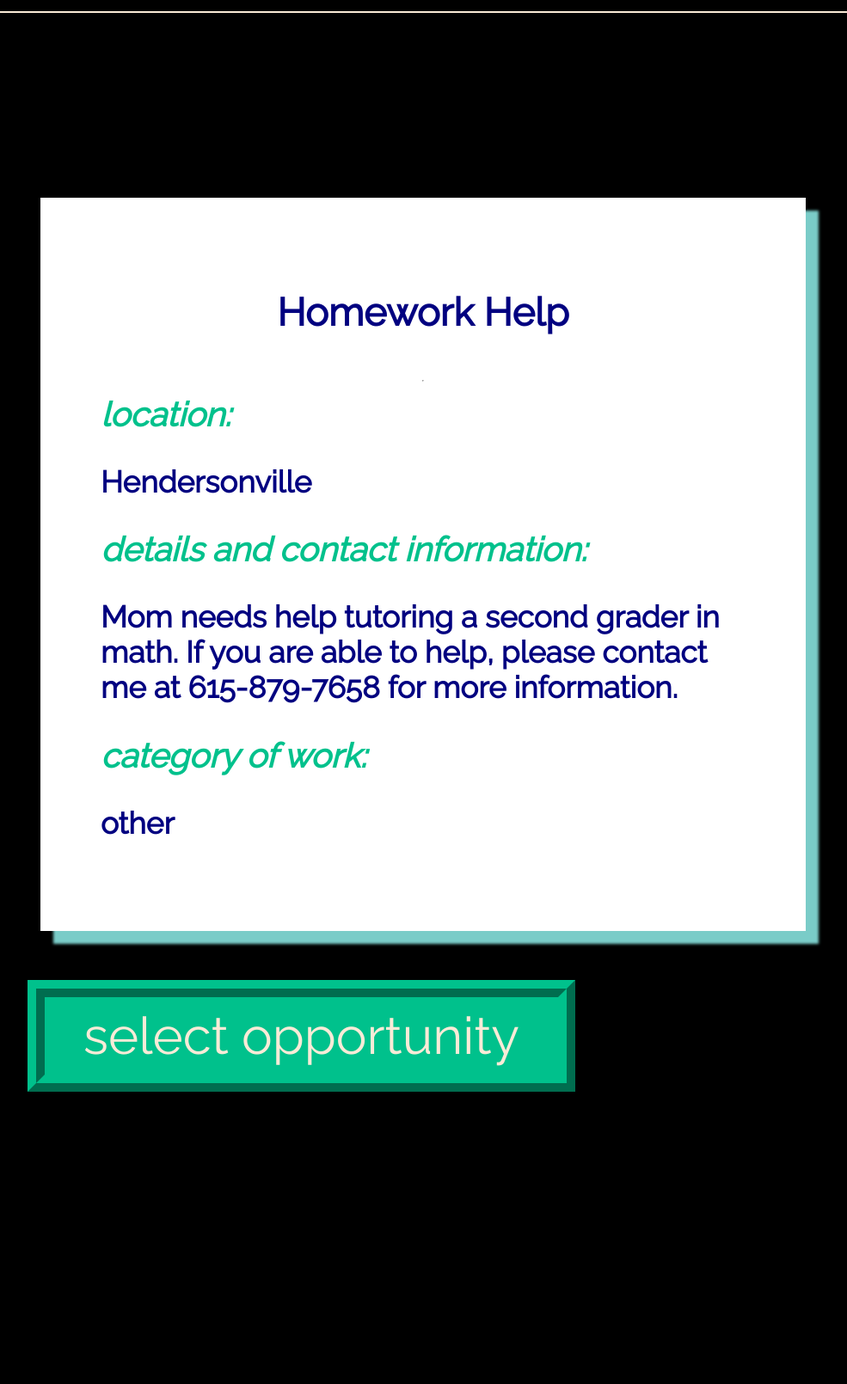
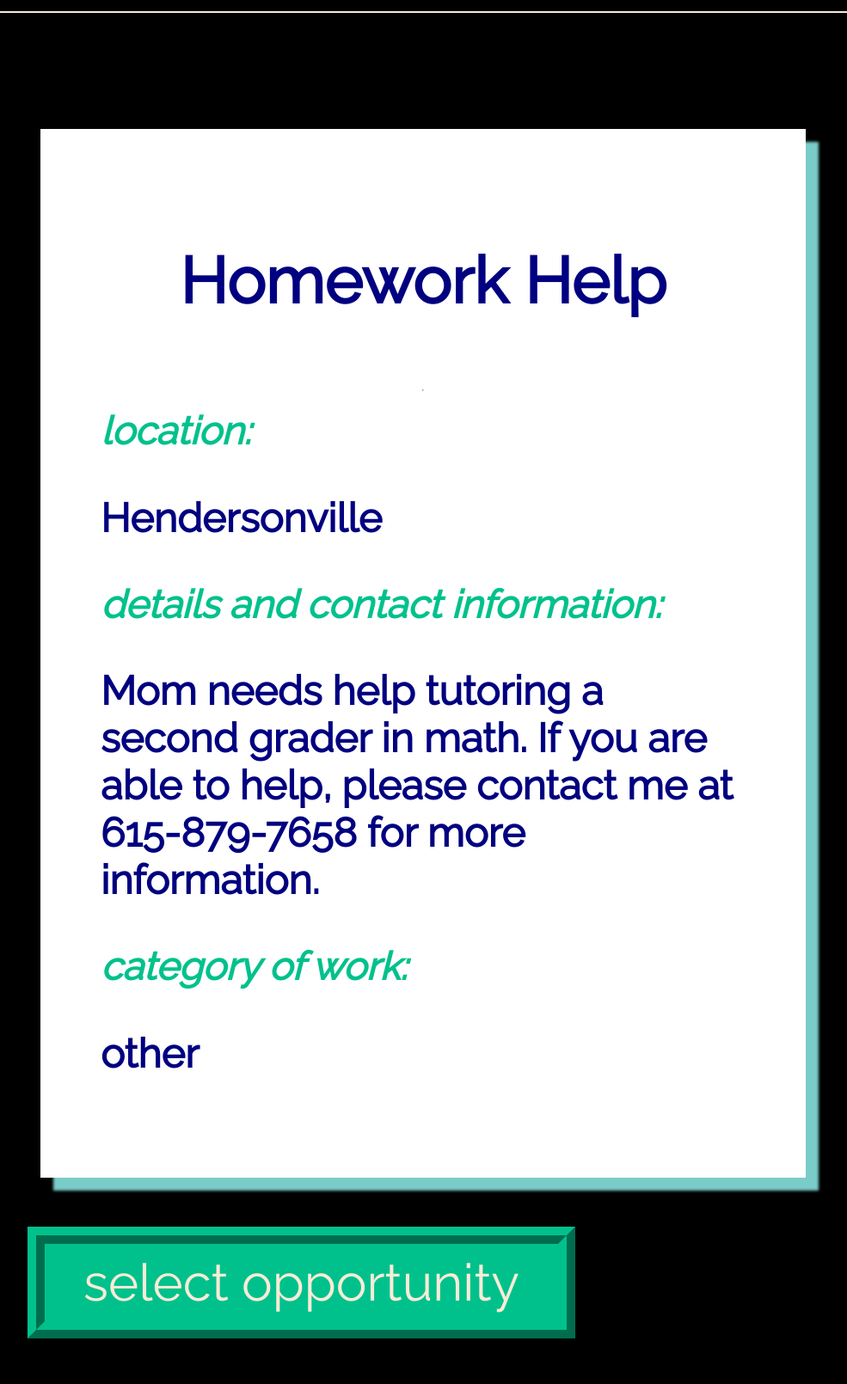
Before and after one commit to CarolineMadison/I_Joseph_Capstone_API, a Django app: page /jobs/32/ in a window 1280 px wide. Shown: the part 231-1841 px from the top of the page at 86% size, without its empty margins (143-1128 px from the left). Before the commit the page ends 1501 px from the top, so only its background shows below. Run offline with Django 3.2, Linux system fonts and the light colour scheme; a user stored in the database is signed in; data comes from the database, SQL or seed files in the repository; both versions use the stored data as it was after the commit.

Commit message:
finished last minute styling

```diff
--- a/ijosephproject/ijosephapp/static/styles/detail.css
+++ b/ijosephproject/ijosephapp/static/styles/detail.css
@@ -11,7 +11,7 @@ body {
 }
 
 label {
-    font-size: 39px;
+    font-size: 45px;
     color: #00c18c;
     font-family: 'Raleway', sans-serif;
     font-style: italic;
@@ -27,8 +27,8 @@ label {
     box-shadow: 15px 15px 3px 0px #7accc8;
     position:relative;
     color: navy;
-    font-size: 30px;
-    margin-top: -85px;
+    font-size: 40px;
+    margin-top: -165px;
     padding: 70px 70px 70px 70px;
 }
 
@@ -48,3 +48,9 @@ label {
 a:visited {
     color: antiquewhite;
 }
+
+.job_title {
+    font-size: 75px;
+    font-family: 'Raleway', sans-serif;
+    text-align: center;
+}
--- a/ijosephproject/ijosephapp/templates/jobs/detail.html
+++ b/ijosephproject/ijosephapp/templates/jobs/detail.html
@@ -16,7 +16,7 @@
 <body>
   <div class="home">
     <section class="card-content">
-        <h1 style="text-align: center">{{ job.title }}</h1>
+        <h1 class="job_title">{{ job.title }}</h1>
         <hr/>
         <label>location:</label>
         <h3>{{ job.location }}</h3>
```
Also changed, not shown: ijosephproject/ijosephapp/static/styles/yourjobs_list.css (+21 -4 lines), ijosephproject/ijosephapp/templates/userjob/yourjobs_list.html (+6 -6 lines), ijosephproject/db.sqlite3.
